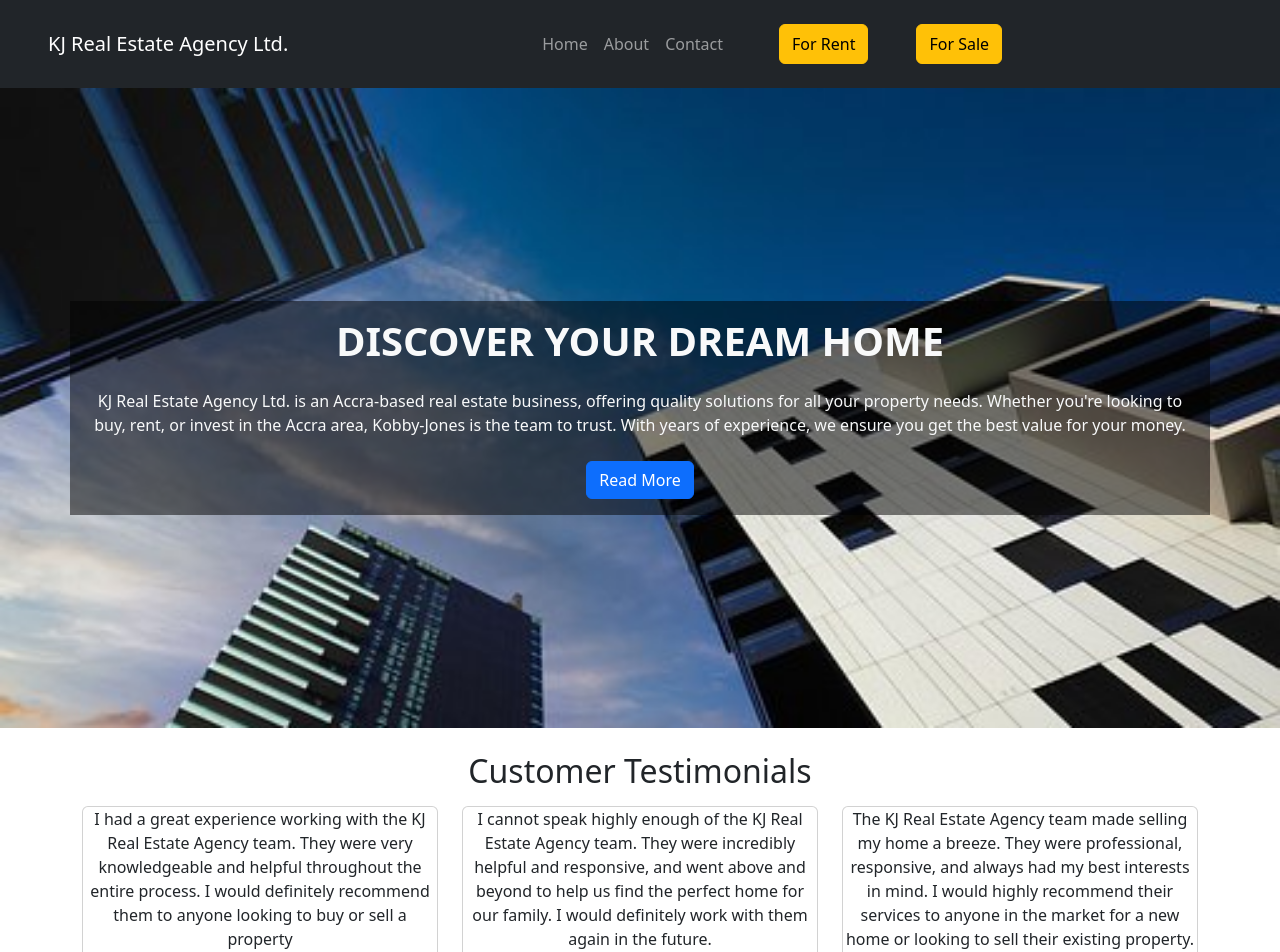
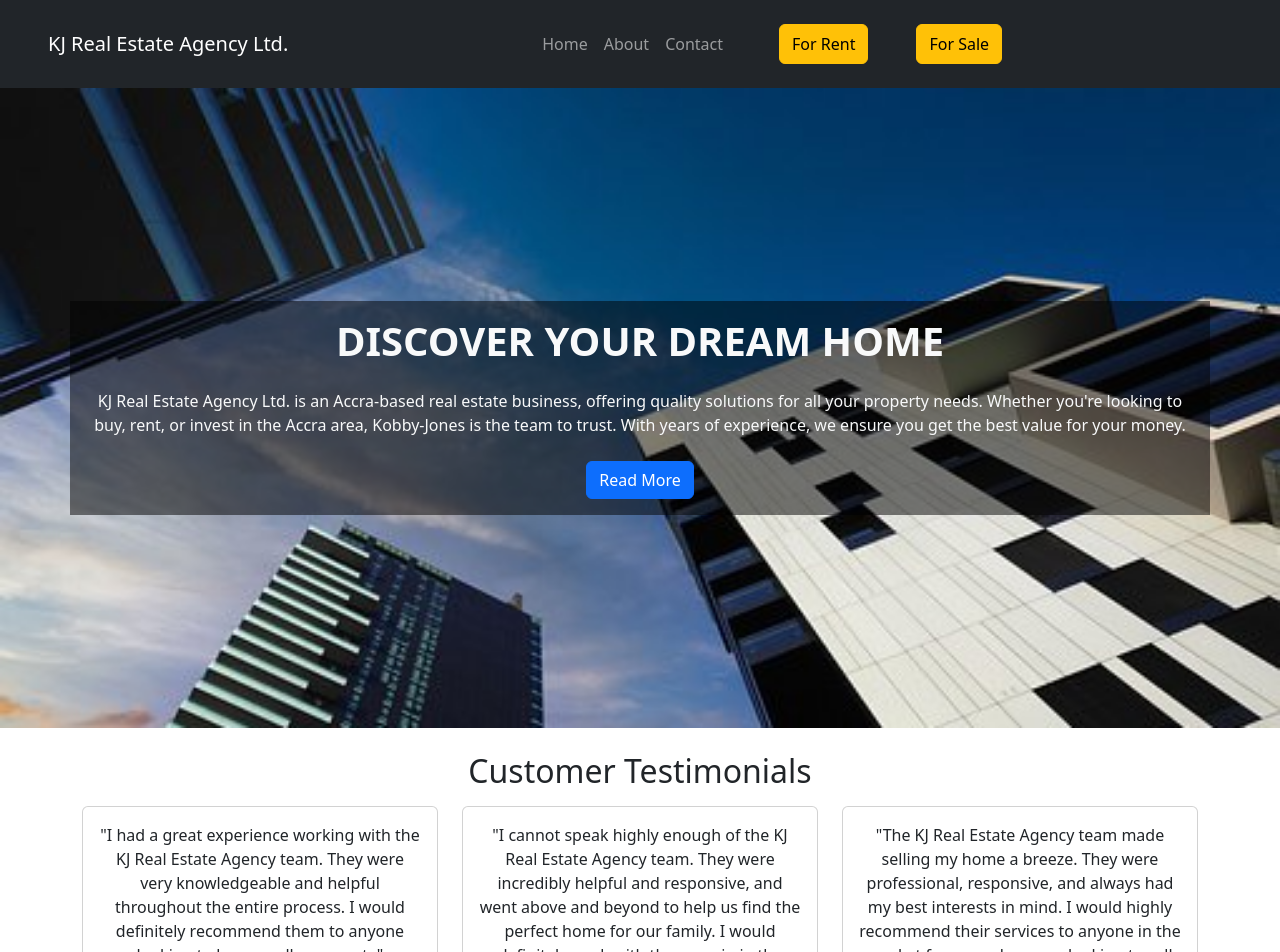
Before and after one commit to Kobby-Jones/react-deployment-with-k8s-ArgoCD, a React (Create React App) app: page / in a window 1280 px wide. Shown: the top 952 px of the page. Built offline with nearby package versions, Linux system fonts and the light colour scheme.

Commit message:
Modified

```diff
--- a/src/components/TestimonialArrays.jsx
+++ b/src/components/TestimonialArrays.jsx
@@ -2,17 +2,17 @@ const customers = {
   Kobby: {
     name: "Kobby Jones",
     testimony:
-      "I had a great experience working with the KJ Real Estate Agency team. They were very knowledgeable and helpful throughout the entire process. I would definitely recommend them to anyone looking to buy or sell a property",
+      `"I had a great experience working with the KJ Real Estate Agency team. They were very knowledgeable and helpful throughout the entire process. I would definitely recommend them to anyone looking to buy or sell a property"`,
   },
   Tony: {
     name: "Tony Pablo",
     testimony:
-      "The KJ Real Estate Agency team made selling my home a breeze. They were professional, responsive, and always had my best interests in mind. I would highly recommend their services to anyone in the market for a new home or looking to sell their existing property.",
+      `"The KJ Real Estate Agency team made selling my home a breeze. They were professional, responsive, and always had my best interests in mind. I would highly recommend their services to anyone in the market for a new home or looking to sell their existing property."`,
   },
   Mike: {
     name: "Mike Johnson",
     testimony:
-      "I cannot speak highly enough of the KJ Real Estate Agency team. They were incredibly helpful and responsive, and went above and beyond to help us find the perfect home for our family. I would definitely work with them again in the future.",
+      `"I cannot speak highly enough of the KJ Real Estate Agency team. They were incredibly helpful and responsive, and went above and beyond to help us find the perfect home for our family. I would definitely work with them again in the future."`,
   },
 };
 export default customers;
--- a/src/components/TestimonialCard.jsx
+++ b/src/components/TestimonialCard.jsx
@@ -3,7 +3,7 @@ import { Card } from 'react-bootstrap';
 
 const TestimonialCard = (params) => {
     return (
-      <Card className='text-center'>
+      <Card className='text-center p-3'>
           <Card.Text>
             {params.text}
           </Card.Text>
```
